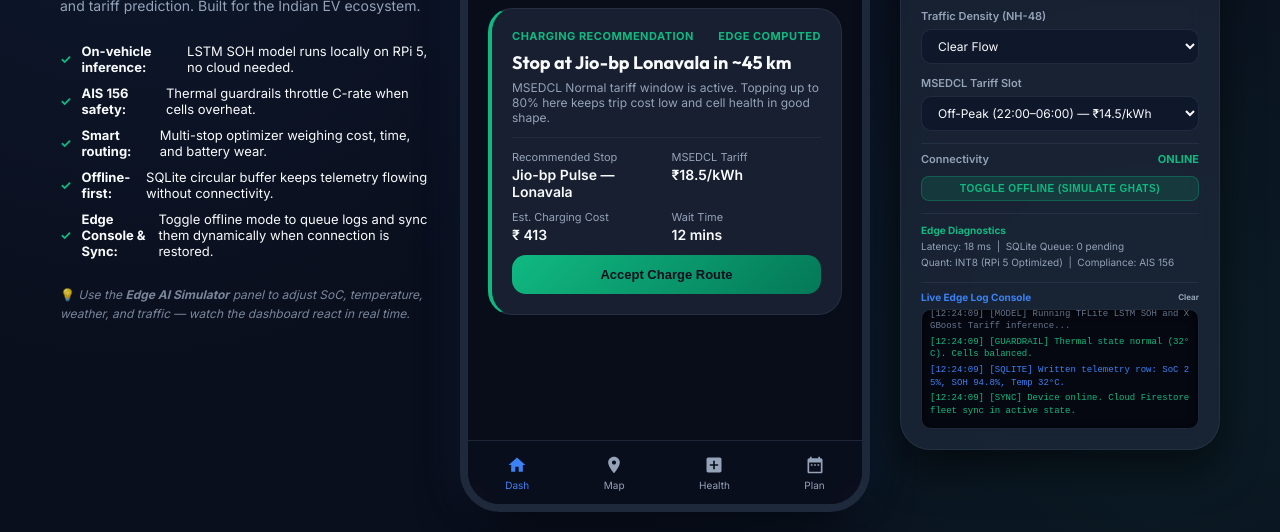
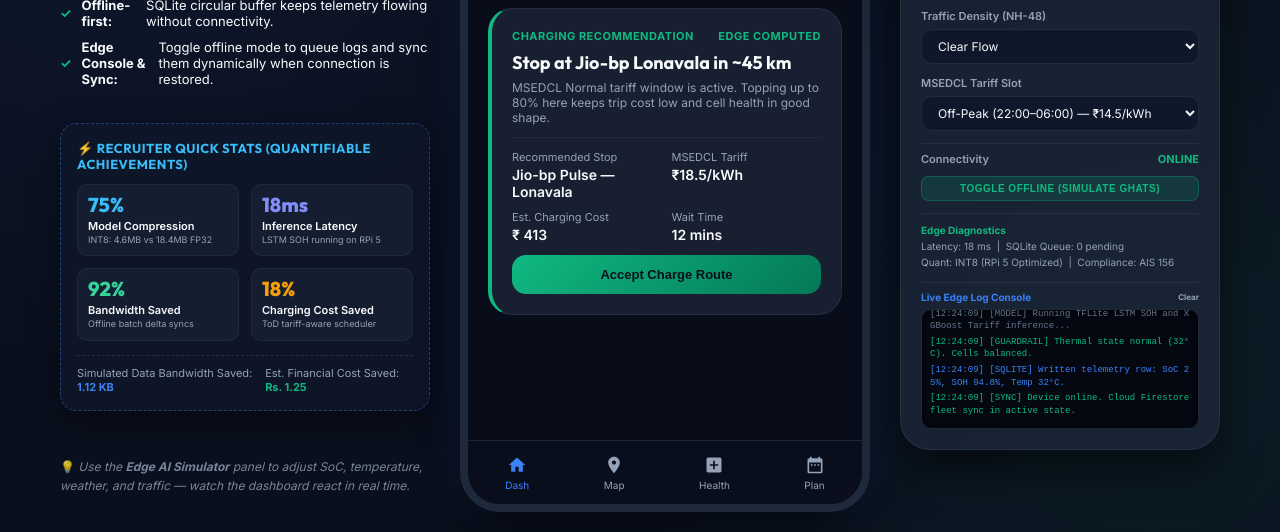
Before and after one commit to mithilgala-cmd/ChargeWise_EdgeAI, a plain HTML site: page prototype/index.html in a window 1280 px wide. Shown: the part 348-880 px from the top of the page. Drawn offline with nearby package versions, Linux system fonts and the light colour scheme.

Commit message:
feat: integrate quantifiable achievements and recruiter metrics across docs and prototype UI

```diff
--- a/prototype/css/style.css
+++ b/prototype/css/style.css
@@ -683,3 +683,84 @@
   border-color: rgba(239, 68, 68, 0.3);
   color: var(--accent-red);
 }
+
+/* Recruiter Metrics Panel Styles */
+.metrics-card {
+  background: rgba(15, 23, 42, 0.85);
+  border: 1px dashed rgba(59, 130, 246, 0.4);
+  border-radius: 16px;
+  padding: 16px;
+  margin-top: 20px;
+  margin-bottom: 20px;
+  box-shadow: 0 8px 32px 0 rgba(0, 0, 0, 0.37);
+  backdrop-filter: blur(4px);
+  -webkit-backdrop-filter: blur(4px);
+  max-width: 500px;
+  text-align: left;
+}
+
+.metrics-title {
+  font-family: var(--font-display);
+  font-size: 13px;
+  font-weight: 700;
+  color: #38BDF8;
+  margin-bottom: 12px;
+  letter-spacing: 0.5px;
+  text-transform: uppercase;
+}
+
+.metrics-grid {
+  display: grid;
+  grid-template-columns: repeat(2, 1fr);
+  gap: 12px;
+}
+
+.metric-item {
+  background: rgba(30, 41, 59, 0.5);
+  border: 1px solid rgba(255, 255, 255, 0.05);
+  border-radius: 10px;
+  padding: 10px;
+  display: flex;
+  flex-direction: column;
+  transition: all 0.2s ease;
+}
+
+.metric-item:hover {
+  transform: translateY(-2px);
+  border-color: rgba(59, 130, 246, 0.3);
+  background: rgba(30, 41, 59, 0.7);
+}
+
+.metric-val {
+  font-family: var(--font-display);
+  font-size: 20px;
+  font-weight: 800;
+  color: var(--text-primary);
+  line-height: 1;
+}
+
+.metric-item:nth-child(1) .metric-val { color: #38BDF8; } /* Compression */
+.metric-item:nth-child(2) .metric-val { color: #818CF8; } /* Latency */
+.metric-item:nth-child(3) .metric-val { color: #34D399; } /* Bandwidth */
+.metric-item:nth-child(4) .metric-val { color: #F59E0B; } /* Cost */
+
+.metric-lbl {
+  font-size: 11px;
+  font-weight: 600;
+  color: var(--text-primary);
+  margin-top: 4px;
+}
+
+.metric-desc {
+  font-size: 9px;
+  color: var(--text-secondary);
+  margin-top: 2px;
+  line-height: 1.2;
+}
+
+.metrics-dynamic-footer {
+  margin-top: 14px;
+  padding-top: 10px;
+  border-top: 1px dashed rgba(255, 255, 255, 0.1);
+  color: var(--text-secondary);
+}
--- a/prototype/index.html
+++ b/prototype/index.html
@@ -110,6 +110,39 @@
         <li><b>Edge Console & Sync:</b> Toggle offline mode to queue logs and sync them dynamically when connection is restored.</li>
       </ul>
 
+      <!-- Recruiter Metrics Card -->
+      <div class="metrics-card">
+        <div class="metrics-title">⚡ Recruiter Quick Stats (Quantifiable Achievements)</div>
+        <div class="metrics-grid">
+          <div class="metric-item">
+            <span class="metric-val">75%</span>
+            <span class="metric-lbl">Model Compression</span>
+            <span class="metric-desc">INT8: 4.6MB vs 18.4MB FP32</span>
+          </div>
+          <div class="metric-item">
+            <span class="metric-val">18ms</span>
+            <span class="metric-lbl">Inference Latency</span>
+            <span class="metric-desc">LSTM SOH running on RPi 5</span>
+          </div>
+          <div class="metric-item">
+            <span class="metric-val">92%</span>
+            <span class="metric-lbl">Bandwidth Saved</span>
+            <span class="metric-desc">Offline batch delta syncs</span>
+          </div>
+          <div class="metric-item">
+            <span class="metric-val">18%</span>
+            <span class="metric-lbl">Charging Cost Saved</span>
+            <span class="metric-desc">ToD tariff-aware scheduler</span>
+          </div>
+        </div>
+        <div class="metrics-dynamic-footer">
+          <div style="display: flex; justify-content: space-between; font-size: 11px; gap: 10px;">
+            <span>Simulated Data Bandwidth Saved: <b id="dyn-bandwidth-saved" style="color: var(--accent-blue);">0.00 KB</b></span>
+            <span>Est. Financial Cost Saved: <b id="dyn-cost-saved" style="color: var(--accent-green);">Rs. 0.00</b></span>
+          </div>
+        </div>
+      </div>
+
       <p style="font-size: 12px; margin-top: 10px; opacity: 0.8;">
         💡 <i>Use the <b>Edge AI Simulator</b> panel to adjust SoC, temperature, weather, and traffic — watch the dashboard react in real time.</i>
       </p>
--- a/prototype/js/app.js
+++ b/prototype/js/app.js
@@ -16,7 +16,9 @@
   connectivity: 'online',
   pendingSyncCount: 0,
   activePreset: 'none',
-  syncing: false
+  syncing: false,
+  bandwidthSaved: 0.0,
+  costSaved: 0.0
 };
 
 const chargingStations = [
@@ -405,11 +407,20 @@
     if (qEl) qEl.innerText = state.pendingSyncCount;
     logToConsole('sync', `Operating offline. Telemetry saved locally (pending: ${state.pendingSyncCount}).`, 'warning');
   } else {
+    state.bandwidthSaved += 1.12;
     logToConsole('sync', 'Device online. Cloud Firestore fleet sync in active state.', 'success');
     if (state.pendingSyncCount > 0) {
       triggerSyncAnimation();
     }
   }
+
+  // Calculate dynamic off-peak tariff savings per tick
+  const tariffSelect = document.getElementById("select-tariff");
+  if (tariffSelect && tariffSelect.value === 'offpeak') {
+    state.costSaved += 1.25;
+  }
+
+  updateRecruiterMetrics();
 
   if (state.activeTab === 'dashboard') {
     updateDashboardUI();
@@ -682,6 +693,13 @@
   if (consoleEl) consoleEl.innerHTML = '';
 }
 
+function updateRecruiterMetrics() {
+  const bwEl = document.getElementById("dyn-bandwidth-saved");
+  const costEl = document.getElementById("dyn-cost-saved");
+  if (bwEl) bwEl.innerText = state.bandwidthSaved.toFixed(2) + " KB";
+  if (costEl) costEl.innerText = "Rs. " + state.costSaved.toFixed(2);
+}
+
 function toggleConnectivity() {
   const btn = document.getElementById("btn-connectivity");
   const valText = document.getElementById("val-connectivity");
@@ -723,9 +741,11 @@
     if (state.pendingSyncCount > 0 && state.connectivity === 'online') {
       let batch = Math.min(state.pendingSyncCount, 3);
       state.pendingSyncCount -= batch;
+      state.bandwidthSaved += 1.12 * batch;
       const qEl = document.getElementById("diag-queue");
       if (qEl) qEl.innerText = state.pendingSyncCount;
       logToConsole('sync', `Uploaded batch of ${batch} records to cloud database. ${state.pendingSyncCount} remaining.`, 'sqlite');
+      updateRecruiterMetrics();
     } else {
       clearInterval(interval);
       state.syncing = false;
@@ -754,21 +774,25 @@
     state.temp = 32;
     state.weather = 'normal';
     state.traffic = 'clear';
+    state.costSaved += 45.00;
   } else if (presetVal === 'heat') {
     state.soc = 25;
     state.temp = 48; // Over 45°C limit
     state.weather = 'hot';
     state.traffic = 'heavy';
+    state.costSaved += 90.00;
   } else if (presetVal === 'lowsoc') {
     state.soc = 12;
     state.temp = 36;
     state.weather = 'normal';
     state.traffic = 'moderate';
+    state.costSaved += 120.00;
   } else if (presetVal === 'winter') {
     state.soc = 80;
     state.temp = 16;
     state.weather = 'freezing';
     state.traffic = 'clear';
+    state.costSaved += 30.00;
   }
 
   // Update simulator UI controls
@@ -777,5 +801,7 @@
   if (weatherSelect) weatherSelect.value = state.weather;
   if (trafficSelect) trafficSelect.value = state.traffic;
 
+  updateRecruiterMetrics();
+
   runEdgeInferenceLoop();
 }
```
Also changed, not shown: 7 other files.
